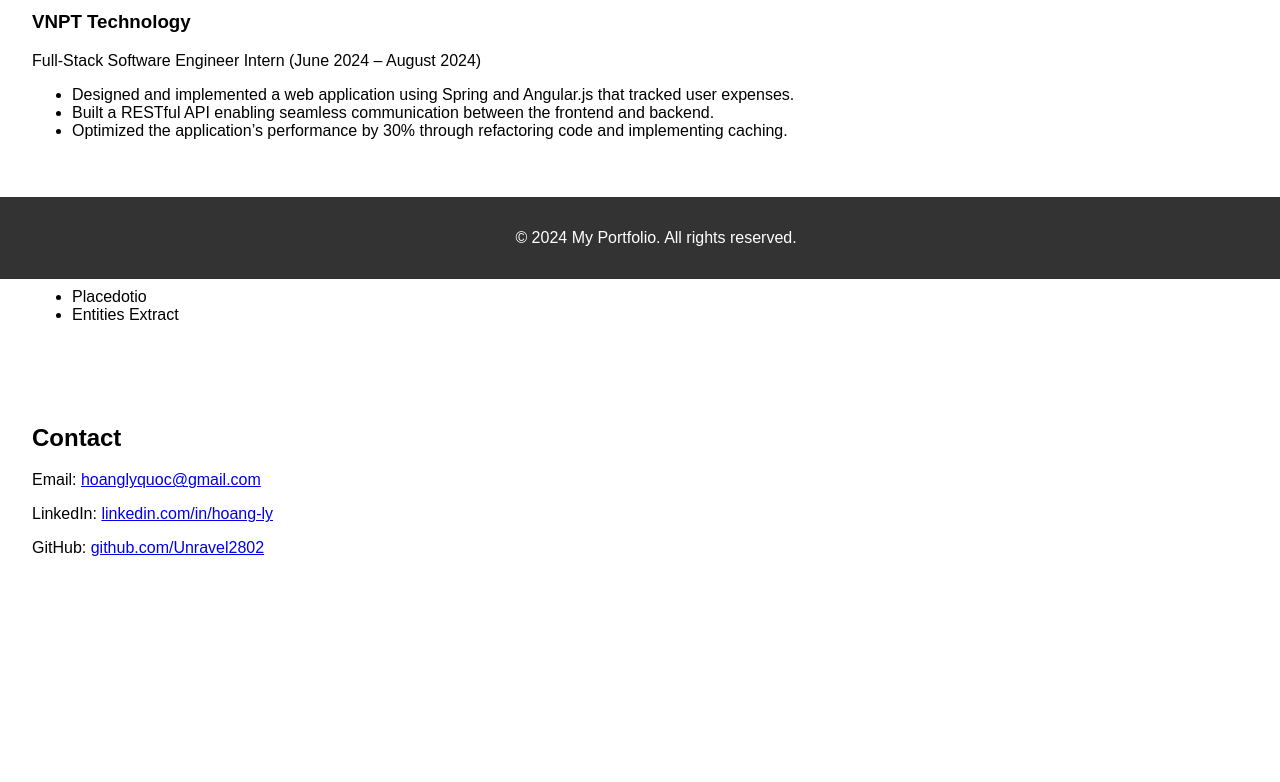
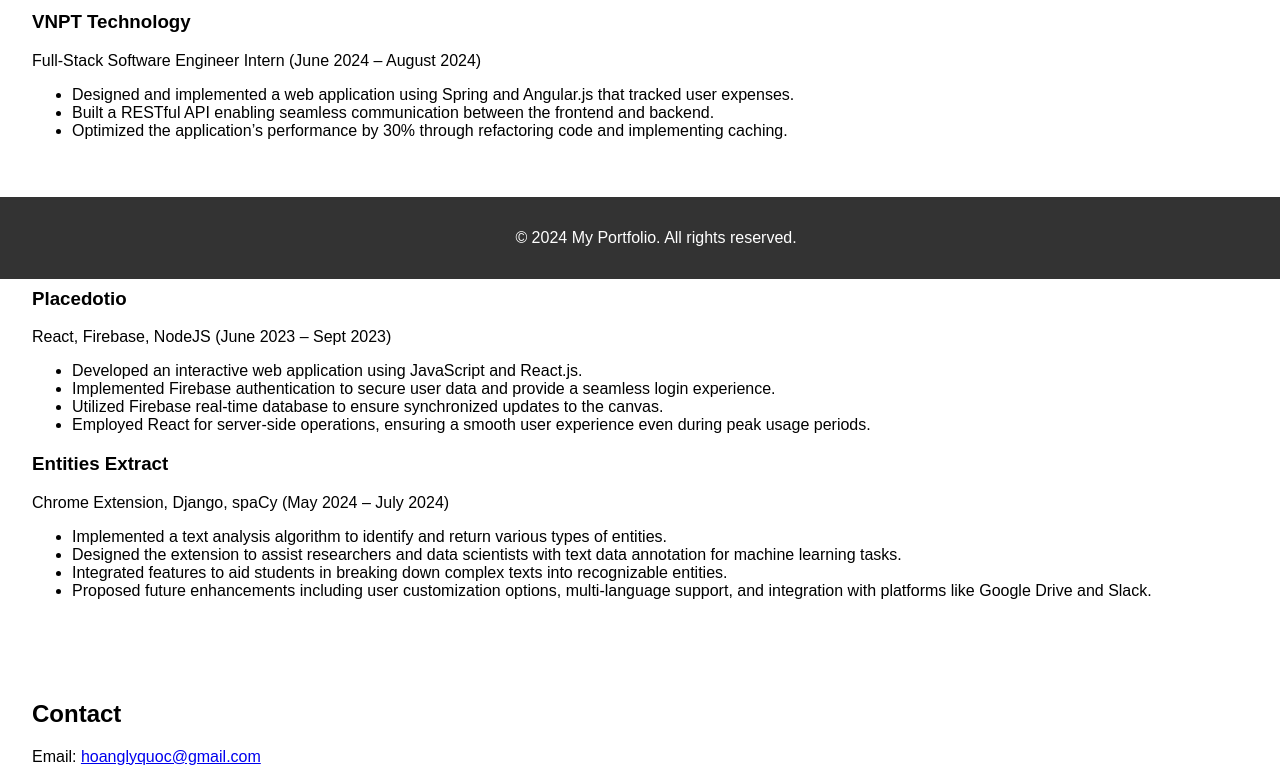
Before and after one commit to Unravel2802/portfolio_website, a React (Create React App) app: page / in a window 1280 px wide. Shown: the part 521-1303 px from the top of the page. Before the commit the page ends 1126 px from the top, so only its background shows below. Built offline with nearby package versions, Linux system fonts and the light colour scheme.

Commit message:
Update projects

```diff
--- a/src/components/Projects.js
+++ b/src/components/Projects.js
@@ -2,14 +2,30 @@
 
 const Projects = () => {
     return (
-        <section id = 'projects'>
-            <h2> Projects </h2>
-            <ul>
-                <li> Placedotio </li>
-                <li> Entities Extract </li>
-            </ul>
+        <section id="projects">
+            <h2>Projects</h2>
+            <div>
+                <h3>Placedotio</h3>
+                <p>React, Firebase, NodeJS (June 2023 – Sept 2023)</p>
+                <ul>
+                    <li>Developed an interactive web application using JavaScript and React.js.</li>
+                    <li>Implemented Firebase authentication to secure user data and provide a seamless login experience.</li>
+                    <li>Utilized Firebase real-time database to ensure synchronized updates to the canvas.</li>
+                    <li>Employed React for server-side operations, ensuring a smooth user experience even during peak usage periods.</li>
+                </ul>
+            </div>
+            <div>
+                <h3>Entities Extract</h3>
+                <p>Chrome Extension, Django, spaCy (May 2024 – July 2024)</p>
+                <ul>
+                    <li>Implemented a text analysis algorithm to identify and return various types of entities.</li>
+                    <li>Designed the extension to assist researchers and data scientists with text data annotation for machine learning tasks.</li>
+                    <li>Integrated features to aid students in breaking down complex texts into recognizable entities.</li>
+                    <li>Proposed future enhancements including user customization options, multi-language support, and integration with platforms like Google Drive and Slack.</li>
+                </ul>
+            </div>
         </section>
-    )
-}
+    );
+};
 
 export default Projects;
```
